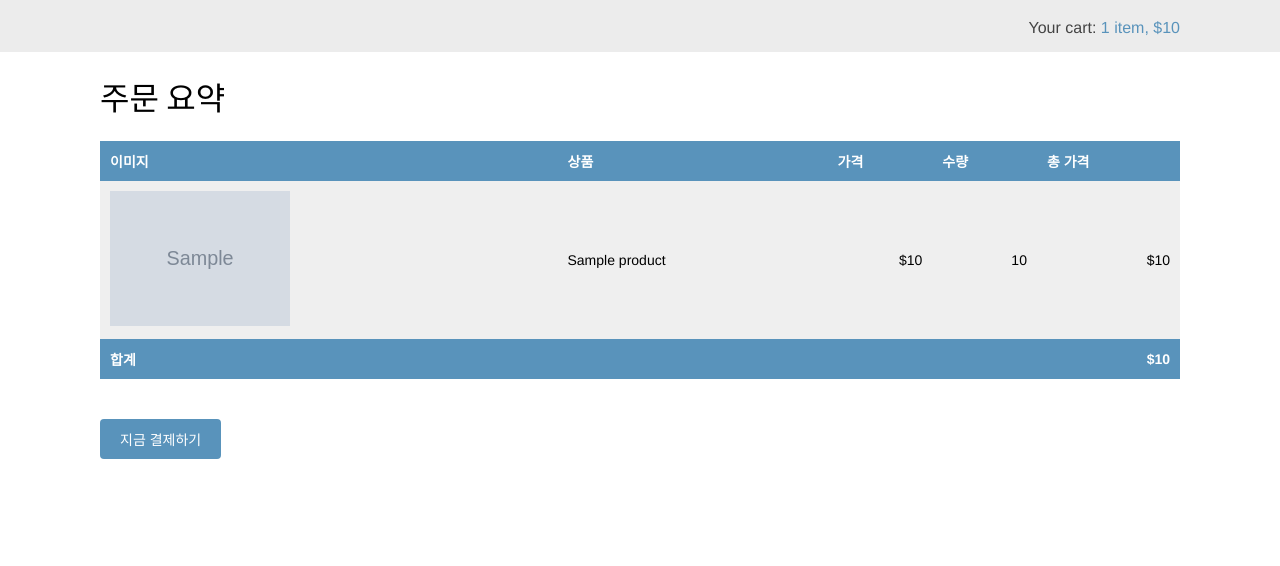
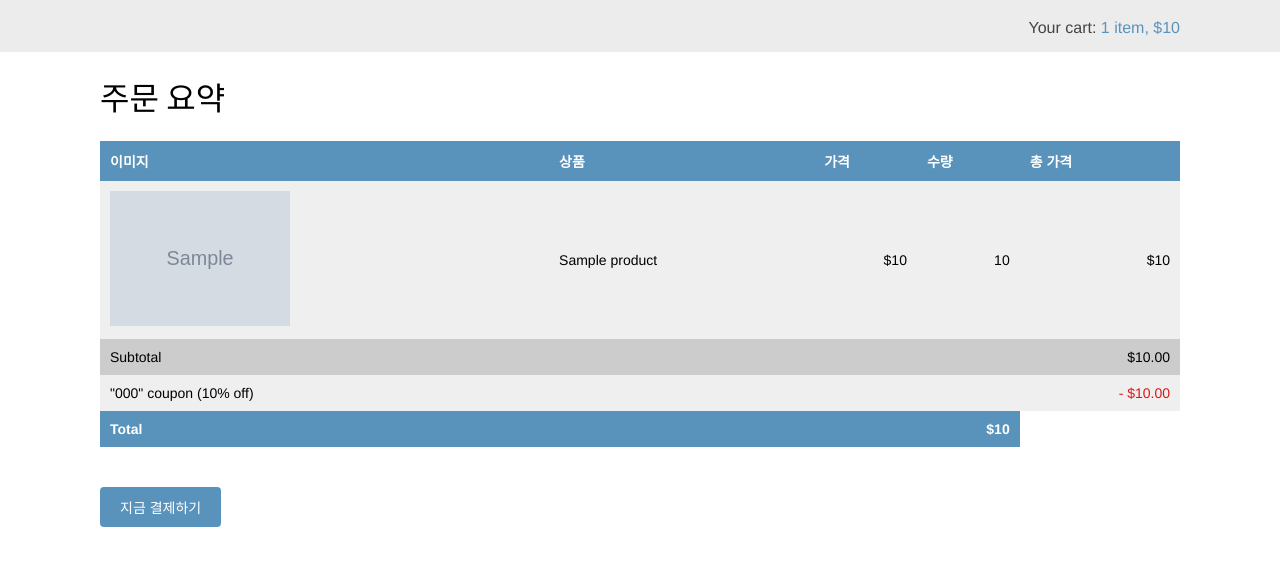
Before and after one commit to prace-prc/djangoPractice_2, a Django app: template payment/templates/payment/process.html in a window 1280 px wide. Shown: the part 46-612 px from the top of the page. Run offline with Django 4.2, Linux system fonts and the light colour scheme; the template is opened without the code that fills it: most values are stand-ins (such as "Sample title", 1, 10 or a date in 2020); grey boxes marked "Sample" are stand-in pictures; parts of the project's set-up code (start-up, migrations or seed data) failed here and were passed over.

Commit message:
[기능 작성] 쿠폰 적용 모델, 뷰, 템플릿

```diff
--- a/orders/views.py
+++ b/orders/views.py
@@ -16,7 +16,10 @@ def order_create(request):
     if request.method == 'POST':
         form = OrderCreateForm(request.POST)
         if form.is_valid():
-            order = form.save()
+            order = form.save(commit=False)
+            if cart.coupon:
+                order.coupon = cart.coupon
+                order.discount = cart.coupon.discount
             for item in cart:
                 OrderItem.objects.create(order=order,
                                          product=item['product'],
--- a/payment/templates/payment/process.html
+++ b/payment/templates/payment/process.html
@@ -24,8 +24,27 @@
                 <td class="num">{{ item.quantity }}</td>
                 <td class="num">${{ item.get_cost }}</td>
             </tr> {% endfor %}
+        {% if order.coupon %}
+            <tr class="subtotal">
+                <td>Subtotal</td>
+                <td colspan="3"></td>
+                <td class="num">
+                    ${{ order.get_total_cost_before_discount|floatformat:2 }}
+                </td>
+            </tr>
+            <tr>
+                <td>
+                    "{{ order.coupon.code }}" coupon
+                    ({{ order.discount }}% off)
+                </td>
+                <td colspan="3"></td>
+                <td class="num neg">
+                    - ${{ order.get_discount|floatformat:2 }}
+                </td>
+            </tr>
+        {% endif %}
         <tr class="total">
-            <td colspan="4">합계</td>
+            <td colspan="3">Total</td>
             <td class="num">${{ order.get_total_cost }}</td>
         </tr>
         </tbody>
```
Also changed, not shown: orders/models.py (+12 -2 lines).
